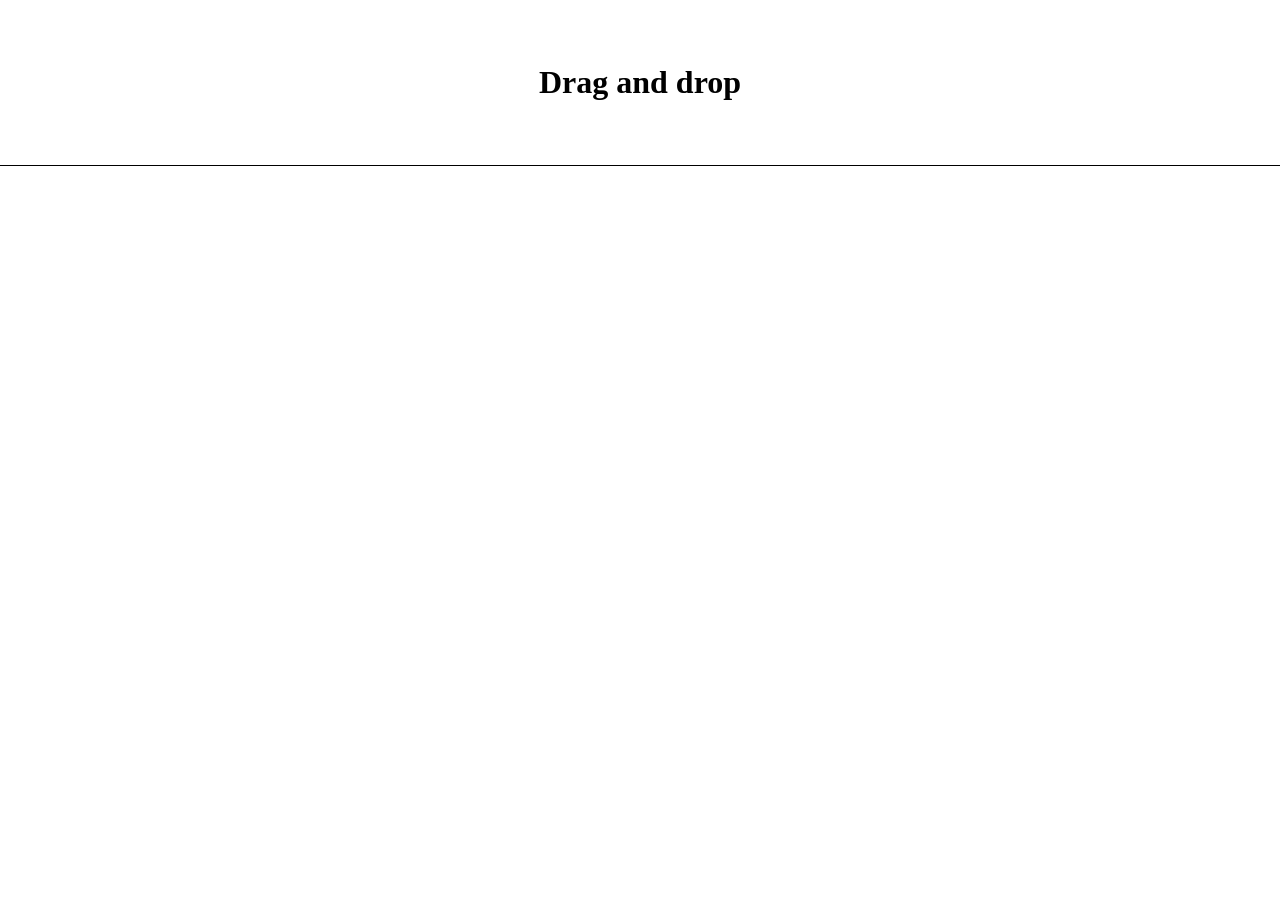
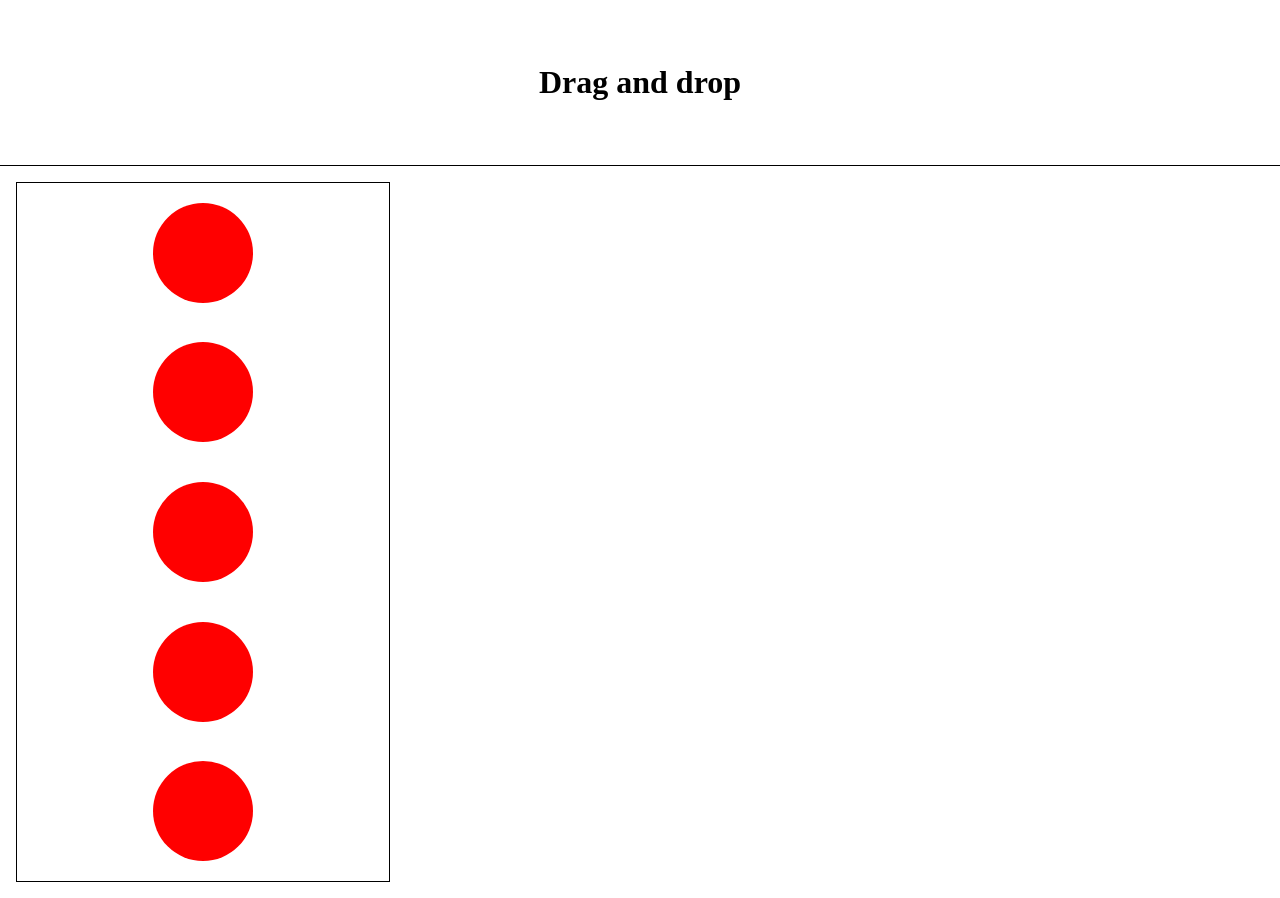
Before and after one commit to Shamoleambo/drag-and-drop, a website: page src/public/index.html in a window 1280 px wide. Before the commit the page ends 800 px from the top, so only its background shows below. Drawn offline with Linux system fonts and the light colour scheme.

Commit message:
feat: add stying for the start div container and create movable divs

```diff
--- a/src/public/index.html
+++ b/src/public/index.html
@@ -11,7 +11,13 @@
 <body>
     <h1>Drag and drop</h1>
     <main>
-        <div class="start"></div>
+        <div class="start">
+            <div id="movable"></div>
+            <div id="movable"></div>
+            <div id="movable"></div>
+            <div id="movable"></div>
+            <div id="movable"></div>
+        </div>
         <div class="drops-container">
             <div class="drop"></div>
             <div class="drop"></div>
--- a/src/public/styles/index.css
+++ b/src/public/styles/index.css
@@ -9,3 +9,29 @@ h1 {
     text-align: center;
     border-bottom: 1px solid black;
 }
+
+main {
+    padding: 1em;
+    display: flex;
+}
+
+main .start {
+    width: 30%;
+    height: 700px;
+    display: flex;
+    flex-direction: column;
+    justify-content: space-around;
+    align-items: center;
+    border: 1px solid black;
+}
+
+main .drop-containers {
+    background-color: yellow;
+}
+
+#movable {
+    width: 100px;
+    height: 100px;
+    border-radius: 100%;
+    background-color: red;
+}
```
